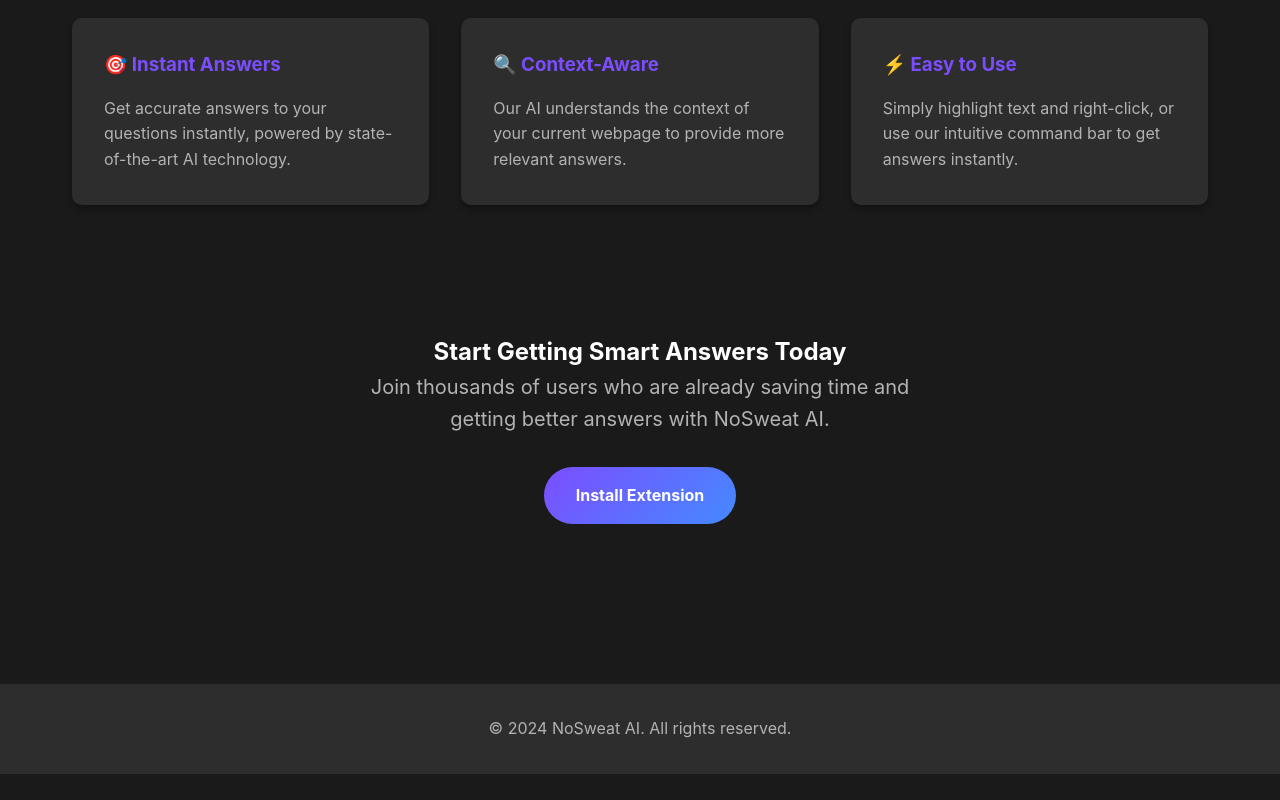
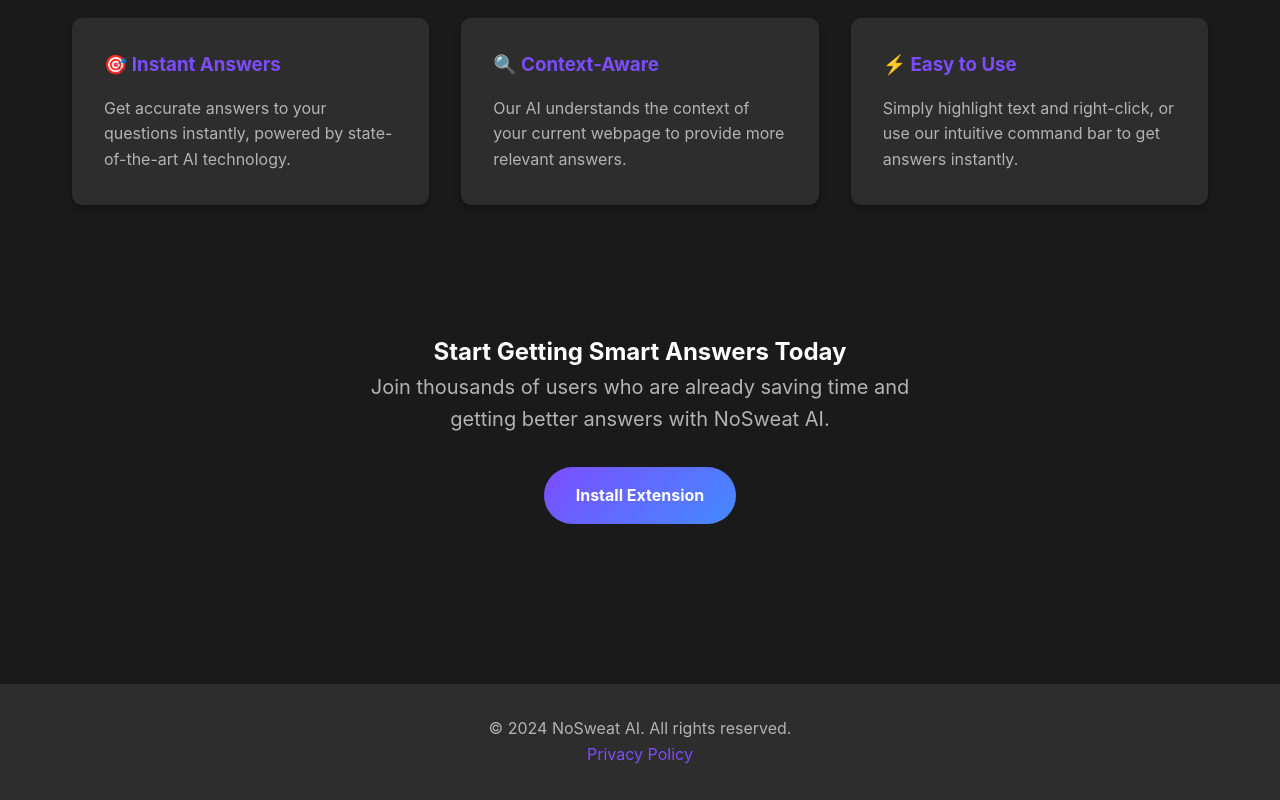
Before and after one commit to AidenBird/nosweatext, a plain HTML site: page index.html in a window 1280 px wide. Shown: the part 571-1371 px from the top of the page. Before the commit the page ends 1345 px from the top, so only its background shows below. Drawn offline with Linux system fonts and the light colour scheme.

```diff
--- a/index.html
+++ b/index.html
@@ -140,6 +140,7 @@
 
     <footer class="footer">
         <p>&copy; 2024 NoSweat AI. All rights reserved.</p>
+        <p><a href="/extension-privacy" style="color: #7c4dff; text-decoration: none;">Privacy Policy</a></p>
     </footer>
 </body>
 </html>
```
Also changed, not shown: success.html (+1 -0 lines).
